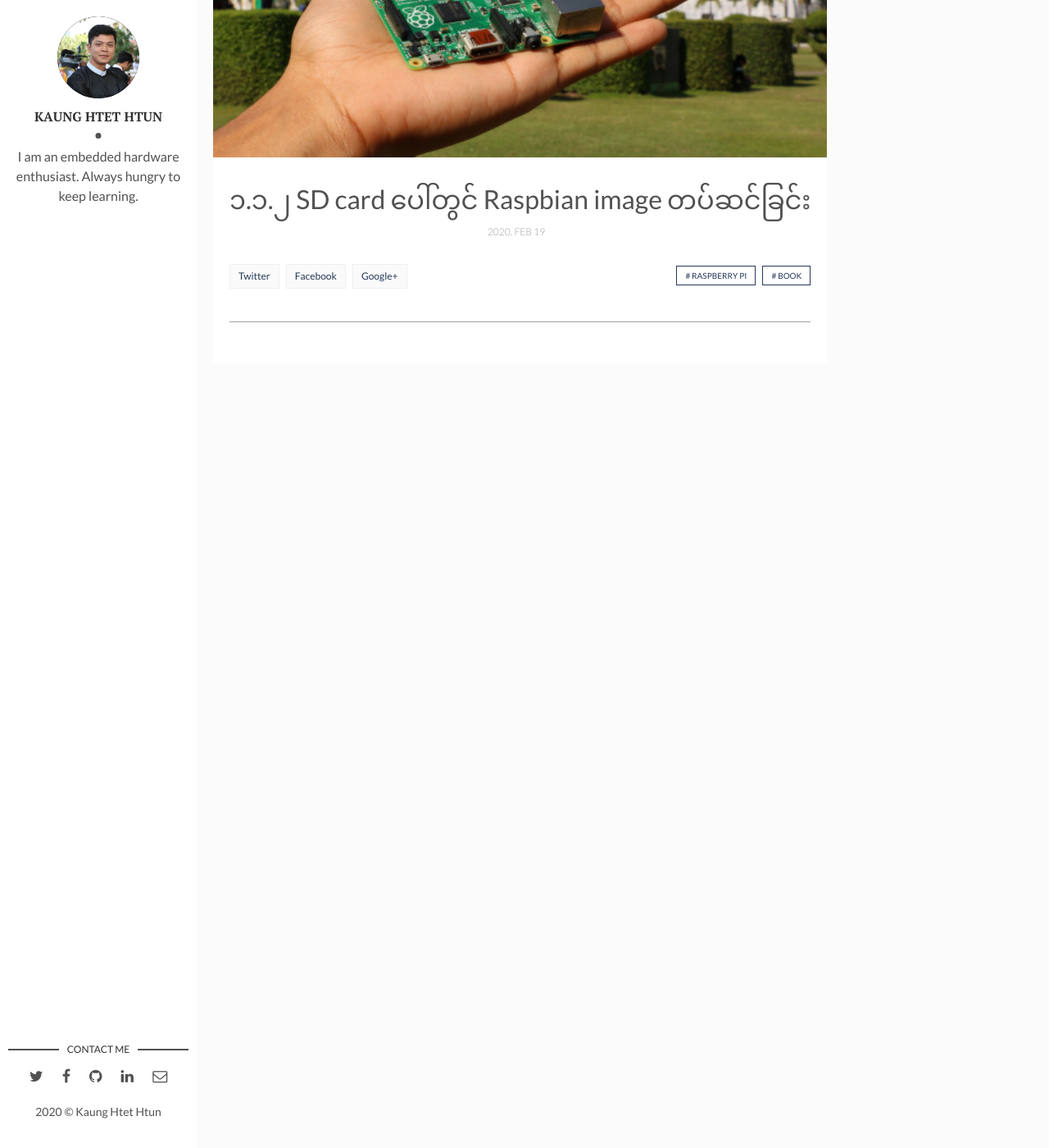
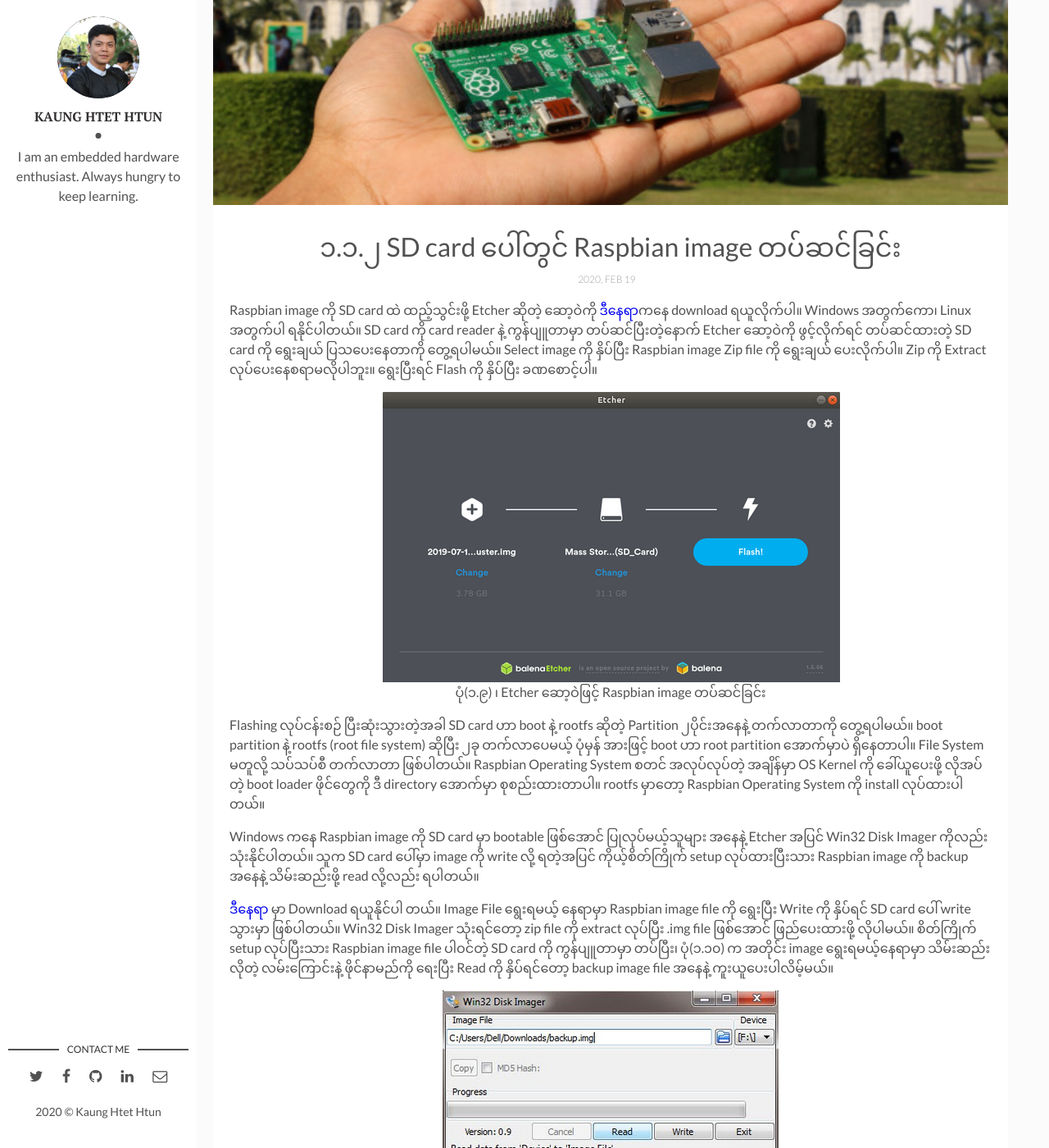
Before and after one commit to kogyikaunghtet/kogyikaunghtet.github.io, a Jekyll site: the page built from _posts/2020-02-19-sdcard.markdown, in a window 1280 px wide and 1400 px high, scrolled down 270 px. Shown: the whole window at 82% size. Built offline with Jekyll 4.4.1, drawn with Linux system fonts in a browser that asks for light colours; comment, search, counter and statistics services are not loaded; some of the changed text lies outside the part shown.

Commit message:
Initial commit

```diff
--- a/_posts/2020-02-19-sdcard.markdown
+++ b/_posts/2020-02-19-sdcard.markdown
@@ -7,3 +7,24 @@
 fig-caption: # Add figcaption (optional)
 tags: [Raspberry Pi, Book]
 ---
+Raspbian image ကို SD card ထဲ ထည့်သွင်းဖို့ Etcher ဆိုတဲ့ ဆော့ဝဲကို <a style="text-decoration:none" href="https://www.balena.io/etcher/">ဒီနေရာ</a>ကနေ download ရယူလိုက်ပါ။ Windows အတွက်ကော၊ Linux အတွက်ပါ ရနိုင်ပါတယ်။ SD card ကို card reader နဲ့ ကွန်ပျူတာမှာ တပ်ဆင်ပြီးတဲ့နောက် Etcher ဆော့ဝဲကို ဖွင့်လိုက်ရင် တပ်ဆင်ထားတဲ့ SD card ကို ရွေးချယ် ပြသပေးနေတာကို တွေ့ရပါမယ်။ Select image ကို နှိပ်ပြီး Raspbian image Zip file ကို ရွေးချယ် ပေးလိုက်ပါ။ Zip ကို Extract လုပ်ပေးနေစရာမလိုပါဘူး။ ရွေးပြီးရင် Flash ကို နှိပ်ပြီး ခဏစောင့်ပါ။
+
+<p align="center">
+<img src="/assets/img/rpibook/etcher.png">
+<br>
+<a>ပုံ(၁.၉) ၊ Etcher ဆော့ဝဲဖြင့် Raspbian image တပ်ဆင်ခြင်း</a>
+</p>
+
+Flashing လုပ်ငန်းစဉ် ပြီးဆုံးသွားတဲ့အခါ SD card ဟာ boot နဲ့ rootfs ဆိုတဲ့ Partition ၂ပိုင်းအနေနဲ့ တက်လာတာကို တွေ့ရပါမယ်။ boot partition နဲ့ rootfs (root file system) ဆိုပြီး ၂ခု တက်လာပေမယ့် ပုံမှန် အားဖြင့် boot ဟာ root partition အောက်မှာပဲ ရှိနေတာပါ။ File System မတူလို့ သပ်သပ်စီ တက်လာတာ ဖြစ်ပါတယ်။ Raspbian Operating System စတင် အလုပ်လုပ်တဲ့ အချိန်မှာ OS Kernel ကို ခေါ်ယူပေးဖို့ လိုအပ်တဲ့ boot loader ဖိုင်တွေကို ဒီ directory အောက်မှာ စုစည်းထားတာပါ။ rootfs မှာတော့ Raspbian Operating System ကို install လုပ်ထားပါတယ်။
+
+Windows ကနေ Raspbian image ကို SD card မှာ bootable ဖြစ်အောင် ပြုလုပ်မယ့်သူများ အနေနဲ့ Etcher အပြင် Win32 Disk Imager ကိုလည်း သုံးနိုင်ပါတယ်။ သူက SD card ပေါ်မှာ image ကို write လို့ ရတဲ့အပြင် ကိုယ့်စိတ်ကြိုက် setup လုပ်ထားပြီးသား Raspbian image ကို backup အနေနဲ့ သိမ်းဆည်းဖို့ read လို့လည်း ရပါတယ်။
+
+<a style="text-decoration:none" href="https://sourceforge.net/projects/win32diskimager/">ဒီနေရာ</a> မှာ Download ရယူနိုင်ပါ တယ်။ Image File ရွေးရမယ့် နေရာမှာ Raspbian image file ကို ရွေးပြီး Write ကို နှိပ်ရင် SD card ပေါ် write သွားမှာ ဖြစ်ပါတယ်။ Win32 Disk Imager သုံးရင်တော့ zip file ကို extract လုပ်ပြီး .img file ဖြစ်အောင် ဖြည်ပေးထားဖို့ လိုပါမယ်။ စိတ်ကြိုက် setup လုပ်ပြီးသား Raspbian image file ပါဝင်တဲ့ SD card ကို ကွန်ပျူတာမှာ တပ်ပြီး၊  ပုံ(၁.၁၀) က အတိုင်း image ရွေးရမယ့်နေရာမှာ သိမ်းဆည်းလိုတဲ့ လမ်းကြောင်းနဲ့ ဖိုင်နာမည်ကို ရေးပြီး Read ကို နှိပ်ရင်တော့ backup image file အနေနဲ့ ကူးယူပေးပါလိမ့်မယ်။
+
+<p align="center">
+<img src="/assets/img/rpibook/win32.png">
+<br>
+<a>ပုံ(၁.၁၀) ၊ Win32 Disk Imager အသုံးပြုခြင်း</a>
+</p>
+
+အခန်း(၁)အား ဆက်လက်ဖတ်ရှုရန် - <a style="text-decoration:none" href="https://kogyikaunghtet.github.io/os-cmd/">၁.၁.၃ Command Line မှတဆင့် Raspbian image တပ်ဆင်ခြင်း</a>
--- a/_posts/2020-02-19-sha-check.markdown
+++ b/_posts/2020-02-19-sha-check.markdown
@@ -45,4 +45,4 @@
 <a>ပုံ(၁.၈) ၊ SHA-256 Passphrase of Raspbian-Buster.zip</a>
 </p>
 
-အခန်း(၁)အား ဆက်လက်ဖတ်ရှုရန် - <a style="text-decoration:none" href="https://rpibook.github.io">၁.၁.၂ SD card ပေါ်တွင် Raspbian image တပ်ဆင်ခြင်း</a>
+အခန်း(၁)အား ဆက်လက်ဖတ်ရှုရန် - <a style="text-decoration:none" href="https://kogyikaunghtet.github.io/sdcard/">၁.၁.၂ SD card ပေါ်တွင် Raspbian image တပ်ဆင်ခြင်း</a>
```
Also changed, not shown: _posts/2020-02-19-os-cmd.markdown (added, +38 -0 lines), assets/img/rpibook/etcher.png (added), assets/img/rpibook/win32.png (added).
